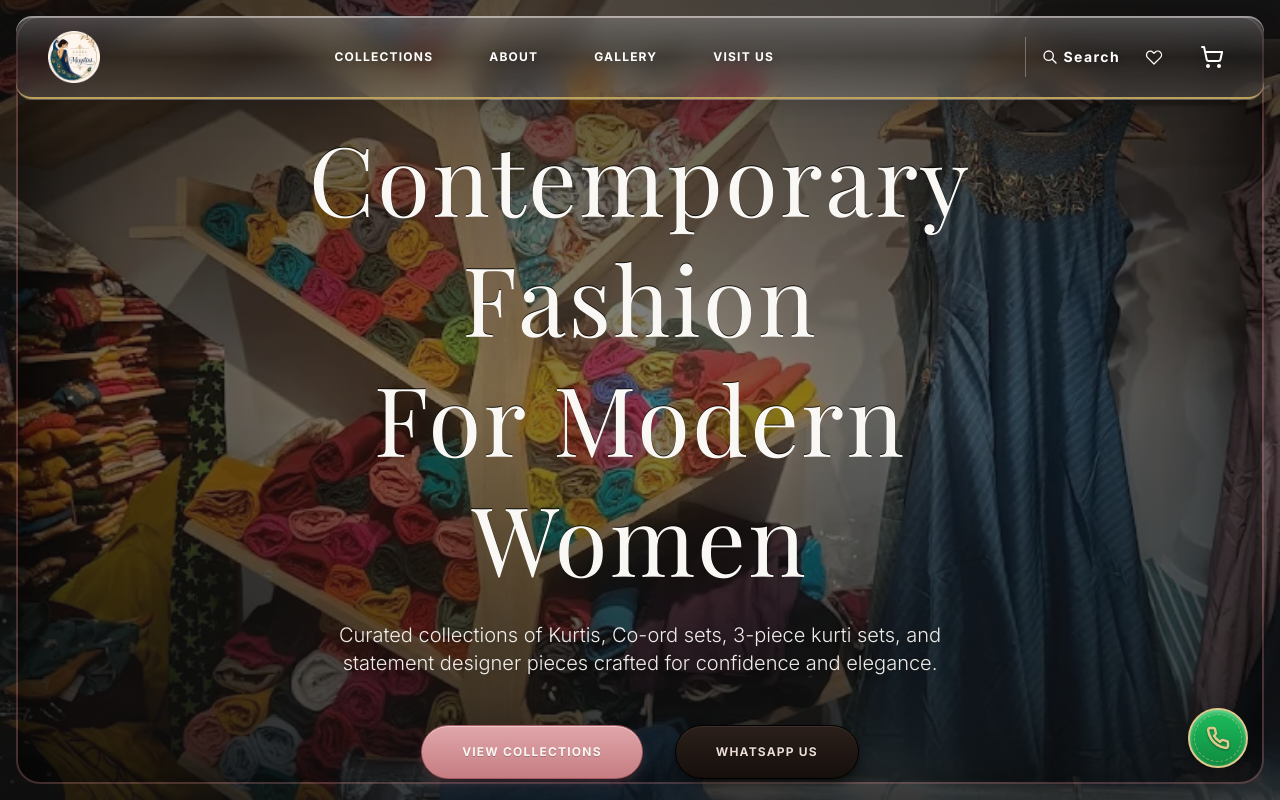
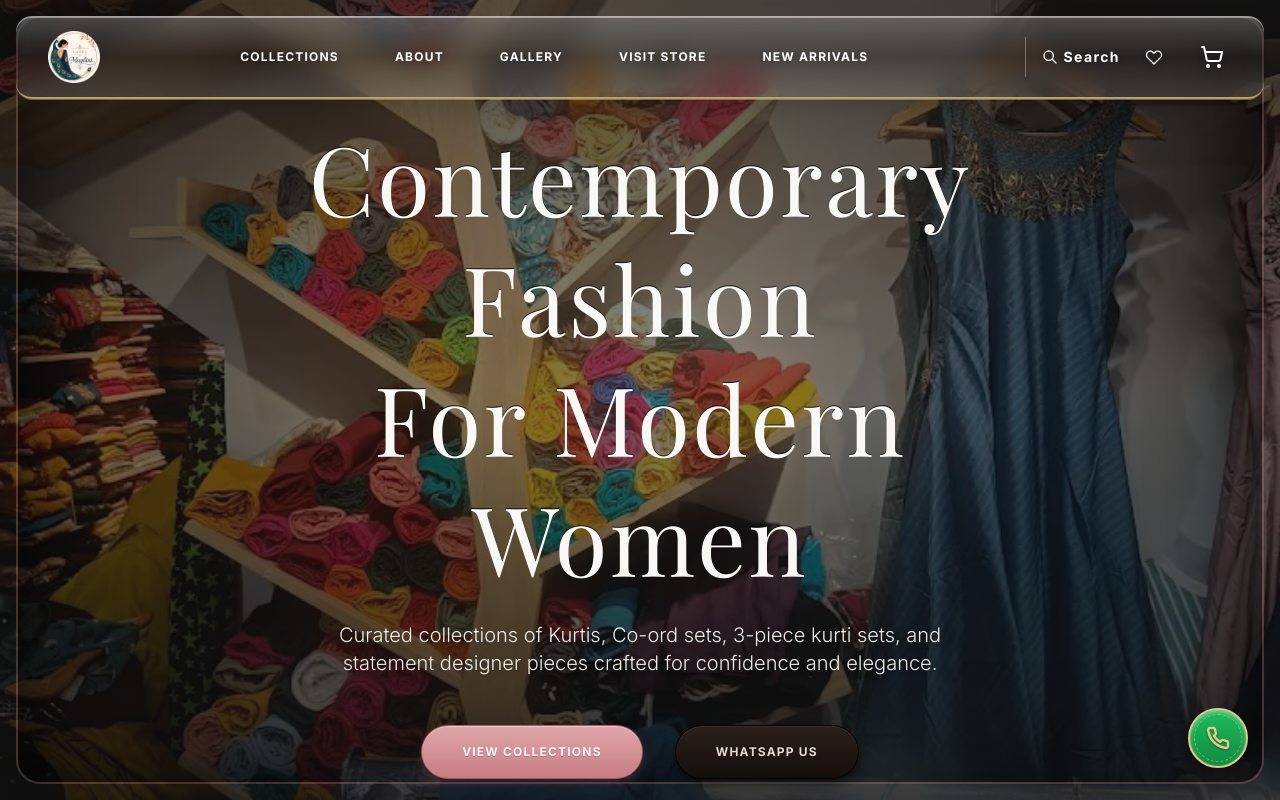
Before and after one commit to Vasanthakumar278/dreamz, a Next.js app: page / in a window 1280 px wide. Shown: the top 800 px of the page. Built offline with nearby package versions, Linux system fonts and the light colour scheme; no server answers; the database is empty; a web font is replaced by a local one.

Commit message:
feat: add New Arrivals link after Visit Store in Navbar

```diff
--- a/components/Navbar.tsx
+++ b/components/Navbar.tsx
@@ -41,7 +41,10 @@ export default function Navbar() {
                 Gallery
               </Link>
               <Link href="#visit-us" className="px-5 py-2.5 rounded-lg text-xs uppercase tracking-widest text-white font-bold drop-shadow-md transition-all duration-200 hover:text-brand-black hover:bg-rosegold-metallic hover:shadow-[inset_0_1px_0_rgba(255,255,255,0.4),0_2px_4px_rgba(0,0,0,0.15)] hover:scale-[1.03]">
-                Visit Us
+                Visit Store
+              </Link>
+              <Link href="#products" className="px-5 py-2.5 rounded-lg text-xs uppercase tracking-widest text-white font-bold drop-shadow-md transition-all duration-200 hover:text-brand-black hover:bg-rosegold-metallic hover:shadow-[inset_0_1px_0_rgba(255,255,255,0.4),0_2px_4px_rgba(0,0,0,0.15)] hover:scale-[1.03]">
+                New Arrivals
               </Link>
             </div>
             <div className="md:hidden flex items-center gap-4">
```
